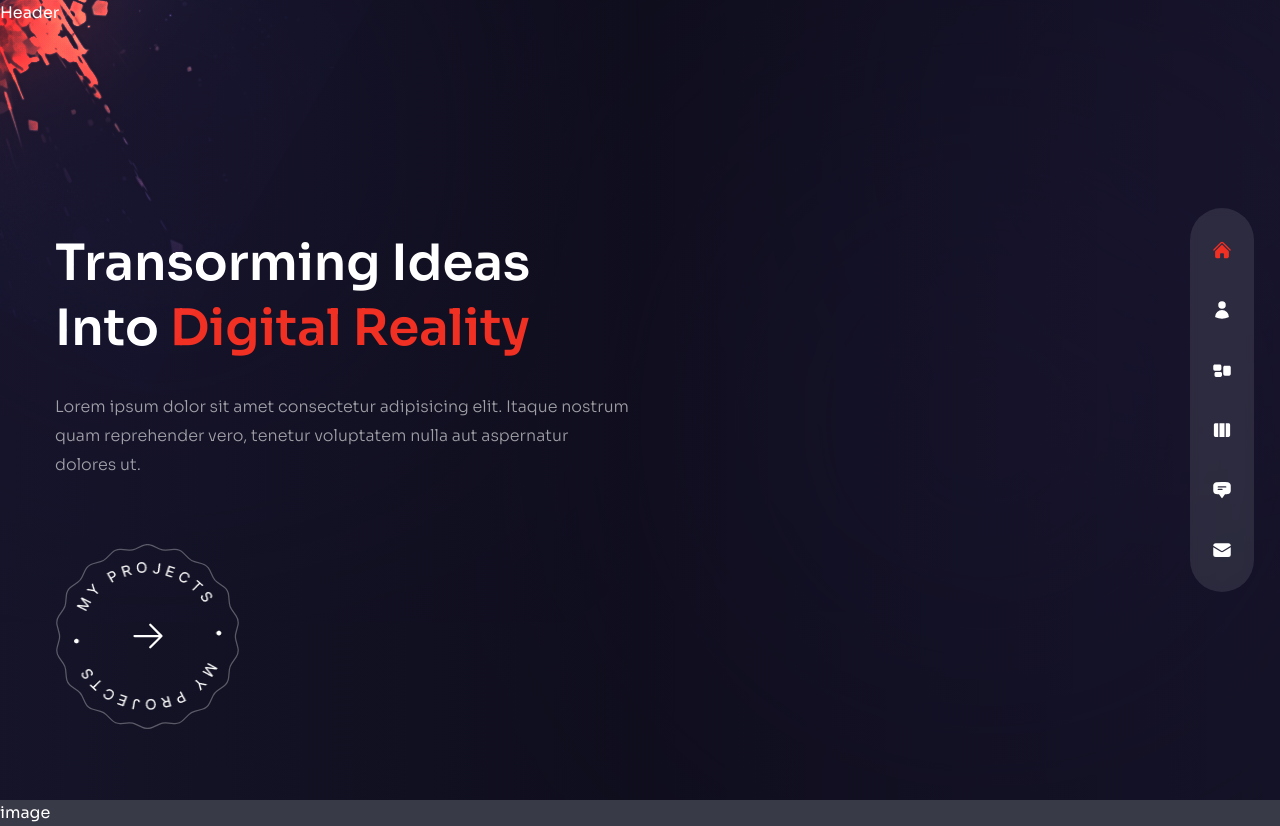
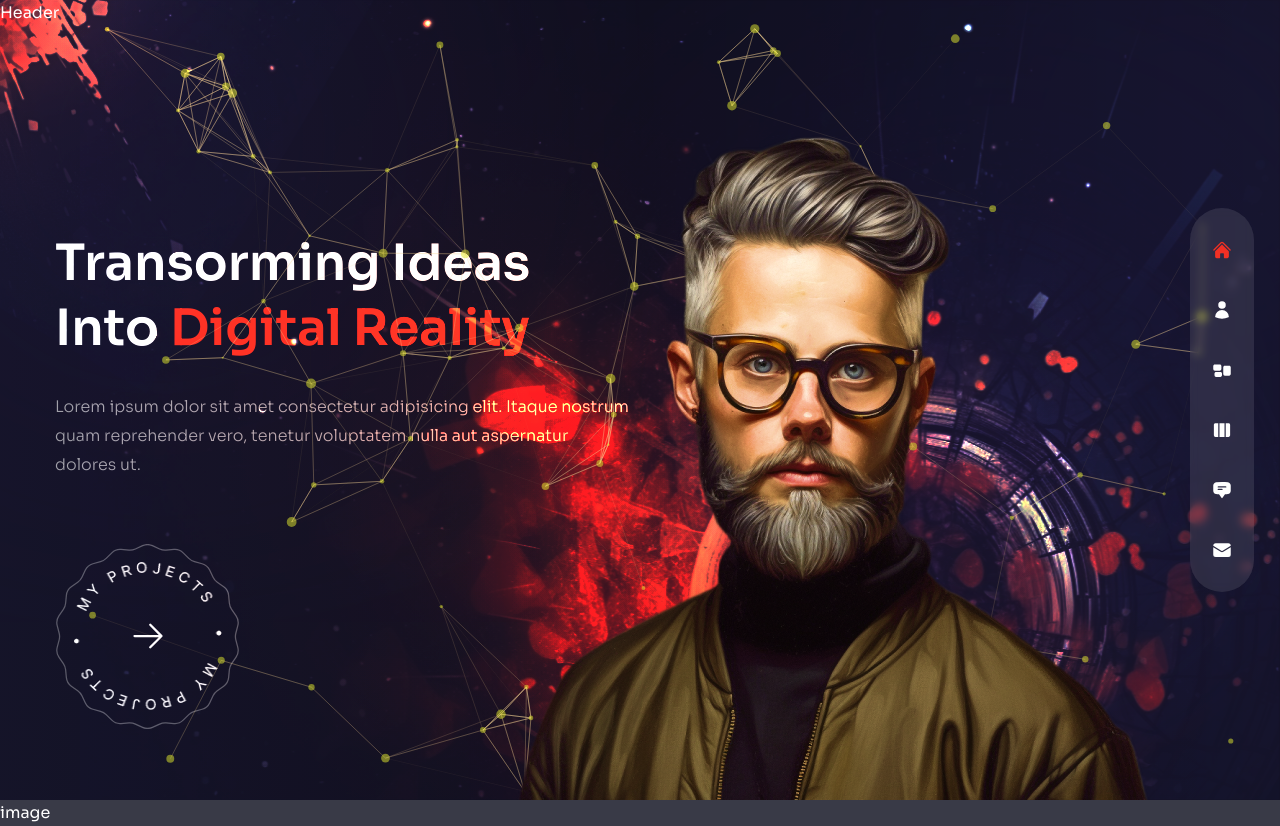
Before and after one commit to Yerer101/next_portfolio, a Next.js app: page / in a window 1280 px wide. Built offline with nearby package versions, Linux system fonts and the light colour scheme.

Commit message:
finished background particle

```diff
--- /dev/null
+++ b/app/components/Avatar.jsx
@@ -0,0 +1,17 @@
+import Image from "next/image";
+
+const Avatar = () => {
+  return (
+    <div className="hidden xl:flex xl:max-w-none">
+      <Image
+        src={"/avatar.png"}
+        width={737}
+        height={678}
+        alt=""
+        className="translate-z-0 w-full h-full"
+      />
+    </div>
+  );
+};
+
+export default Avatar;
--- /dev/null
+++ b/app/components/ParticleContainer.jsx
@@ -0,0 +1,95 @@
+"usec client";
+import { Particles } from "react-tsparticles";
+import { loadFull } from "tsparticles";
+import React, { useCallback } from "react";
+
+const ParticleContainer = () => {
+  const particlesIntit = useCallback(async (engine) => {
+    await loadFull(engine);
+  }, []);
+  const particlesLoaded = useCallback(async () => {}, []);
+
+  return (
+    <Particles
+      className=" w-full h-full absolute translate-z-0"
+      id="tsparticles"
+      init={particlesIntit}
+      loaded={particlesLoaded}
+      options={{
+        fullScreen: { enable: false },
+        background: {
+          color: {
+            value: "",
+          },
+        },
+        fpsLimit: 120,
+        interactivity: {
+          events: {
+            onClick: {
+              enable: false,
+              mode: "push",
+            },
+            onHover: {
+              enable: true,
+              mode: "repulse",
+            },
+            resize: true,
+          },
+          modes: {
+            push: {
+              quantity: 90,
+            },
+            repulse: {
+              distance: 200,
+              duration: 0.4,
+            },
+          },
+        },
+        particles: {
+          color: {
+            value: "#e6ee2e",
+          },
+          links: {
+            color: "#f5d393",
+            distance: 150,
+            enable: true,
+            opacity: 0.5,
+            width: 1,
+          },
+          collisions: {
+            enable: true,
+          },
+          move: {
+            direction: "none",
+            enable: true,
+            outModes: {
+              default: "bounce",
+            },
+            random: false,
+            speed: 1,
+            straight: false,
+          },
+          number: {
+            density: {
+              enable: true,
+              area: 800,
+            },
+            value: 80,
+          },
+          opacity: {
+            value: 0.5,
+          },
+          shape: {
+            type: "circle",
+          },
+          size: {
+            value: { min: 1, max: 5 },
+          },
+        },
+        detectRetina: true,
+      }}
+    />
+  );
+};
+
+export default ParticleContainer;
--- a/app/page.js
+++ b/app/page.js
@@ -3,6 +3,8 @@ import { fadeIn } from "@/Variants";
 import Pagewrapper from "./components/Pagewrapper";
 import ProjectsBtn from "./components/ProjectsBtn";
 import { motion } from "framer-motion";
+import Avatar from "./components/Avatar";
+import ParticleContainer from "./components/ParticleContainer";
 export default function Home() {
   return (
     <Pagewrapper>
@@ -52,7 +54,20 @@ export default function Home() {
         <div>image</div>
         <div className="w-[1200px] h-full absolute right-0 bottom-0">
           {/* bg-imate */}
-          <div className="bg-none xl:bg-explosion xl:bg-cover xl:bg-right"></div>
+          <div className="bg-none xl:bg-explosion xl:bg-cover xl:bg-right xl:bg-no-repeat w-full h-full absolute mix-blend-color-dodge translate-z-0"></div>
+          {/* particles */}
+          <ParticleContainer />
+          {/* avatar */}
+          <motion.div
+            className="w-full h-full max-w-[737px] max-h-[678px] absolute -bottom-32 lg:right-[8%] lg:bottom-0"
+            variants={fadeIn("up", 0.2)}
+            initial="hidden"
+            animate="show"
+            exit="hidden"
+            transition={{ duration: 2, ease: "easeInOut" }}
+          >
+            <Avatar />
+          </motion.div>
         </div>
       </div>
     </Pagewrapper>
```
